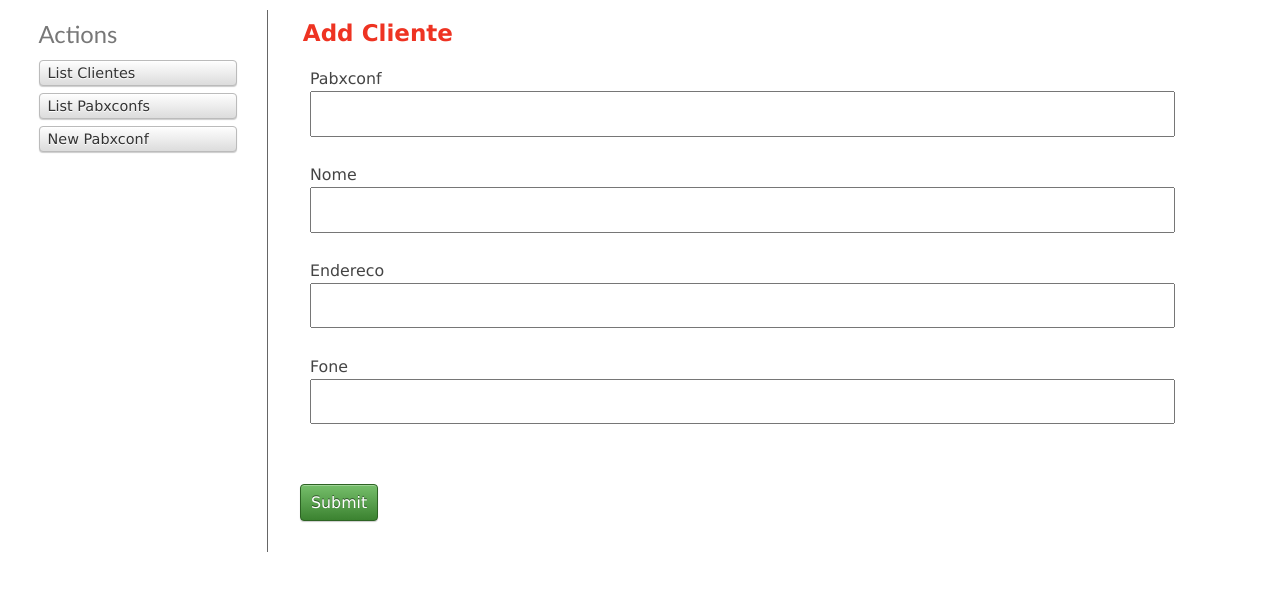
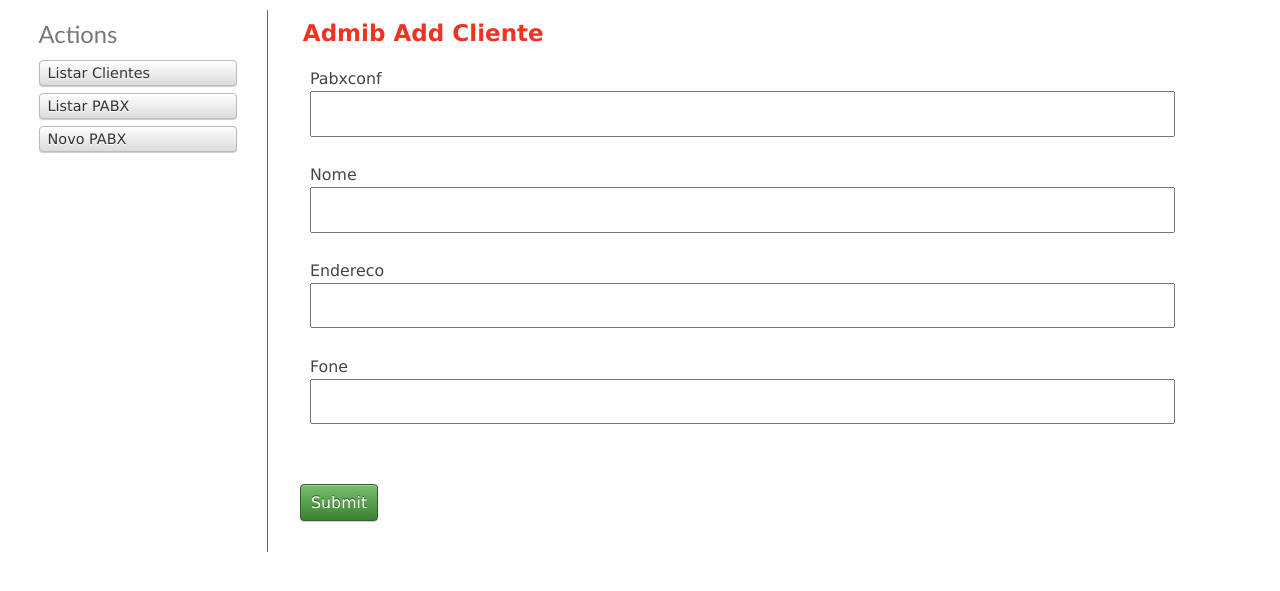
Before and after one commit to luispiva/gerabayface, a CakePHP app: the page made by app/View/Clientes/add.ctp in a window 1280 px wide. Shown: the part 47-638 px from the top of the page. Run offline with PHP 8.4 and a stand-in for CakePHP, Linux system fonts and the light colour scheme; the template is opened without the code that fills it, so the values that code supplies are empty; form fields are guessed from the names that the template uses; some libraries are stand-ins or nearby versions.

Commit message:
Update 07/06/2014 Chaves estrangeiras OK

```diff
--- a/app/View/Clientes/add.ctp
+++ b/app/View/Clientes/add.ctp
@@ -1,7 +1,7 @@
 <div class="clientes form">
 <?php echo $this->Form->create('Cliente'); ?>
 	<fieldset>
-		<legend><?php echo __('Add Cliente'); ?></legend>
+		<legend><?php echo __('Admib Add Cliente'); ?></legend>
 	<?php
 		echo $this->Form->input('pabxconf_id');
 		echo $this->Form->input('nome');
@@ -15,8 +15,8 @@
 	<h3><?php echo __('Actions'); ?></h3>
 	<ul>
 
-		<li><?php echo $this->Html->link(__('List Clientes'), array('action' => 'index')); ?></li>
-		<li><?php echo $this->Html->link(__('List Pabxconfs'), array('controller' => 'pabxconfs', 'action' => 'index')); ?> </li>
-		<li><?php echo $this->Html->link(__('New Pabxconf'), array('controller' => 'pabxconfs', 'action' => 'add')); ?> </li>
+		<li><?php echo $this->Html->link(__('Listar Clientes'), array('action' => 'index')); ?></li>
+		<li><?php echo $this->Html->link(__('Listar PABX'), array('controller' => 'pabxconfs', 'action' => 'index')); ?> </li>
+		<li><?php echo $this->Html->link(__('Novo PABX'),array('controller' => 'pabxconfs', 'action' => 'add')); ?> </li>
 	</ul>
 </div>
--- a/app/View/Clientes/edit.ctp
+++ b/app/View/Clientes/edit.ctp
@@ -1,7 +1,7 @@
 <div class="clientes form">
 <?php echo $this->Form->create('Cliente'); ?>
 	<fieldset>
-		<legend><?php echo __('Edit Cliente'); ?></legend>
+		<legend><?php echo __('Admib Edit Cliente'); ?></legend>
 	<?php
 		echo $this->Form->input('id');
 		echo $this->Form->input('pabxconf_id');
@@ -19,6 +19,6 @@
 		<li><?php echo $this->Form->postLink(__('Delete'), array('action' => 'delete', $this->Form->value('Cliente.id')), array(), __('Are you sure you want to delete # %s?', $this->Form->value('Cliente.id'))); ?></li>
 		<li><?php echo $this->Html->link(__('List Clientes'), array('action' => 'index')); ?></li>
 		<li><?php echo $this->Html->link(__('List Pabxconfs'), array('controller' => 'pabxconfs', 'action' => 'index')); ?> </li>
-		<li><?php echo $this->Html->link(__('New Pabxconf'), array('controller' => 'pabxconfs', 'action' => 'add')); ?> </li>
+		<li><?php echo $this->Html->link(__('Novo Pabxconf'), array('controller' => 'pabxconfs', 'action' => 'add')); ?> </li>
 	</ul>
 </div>
```
